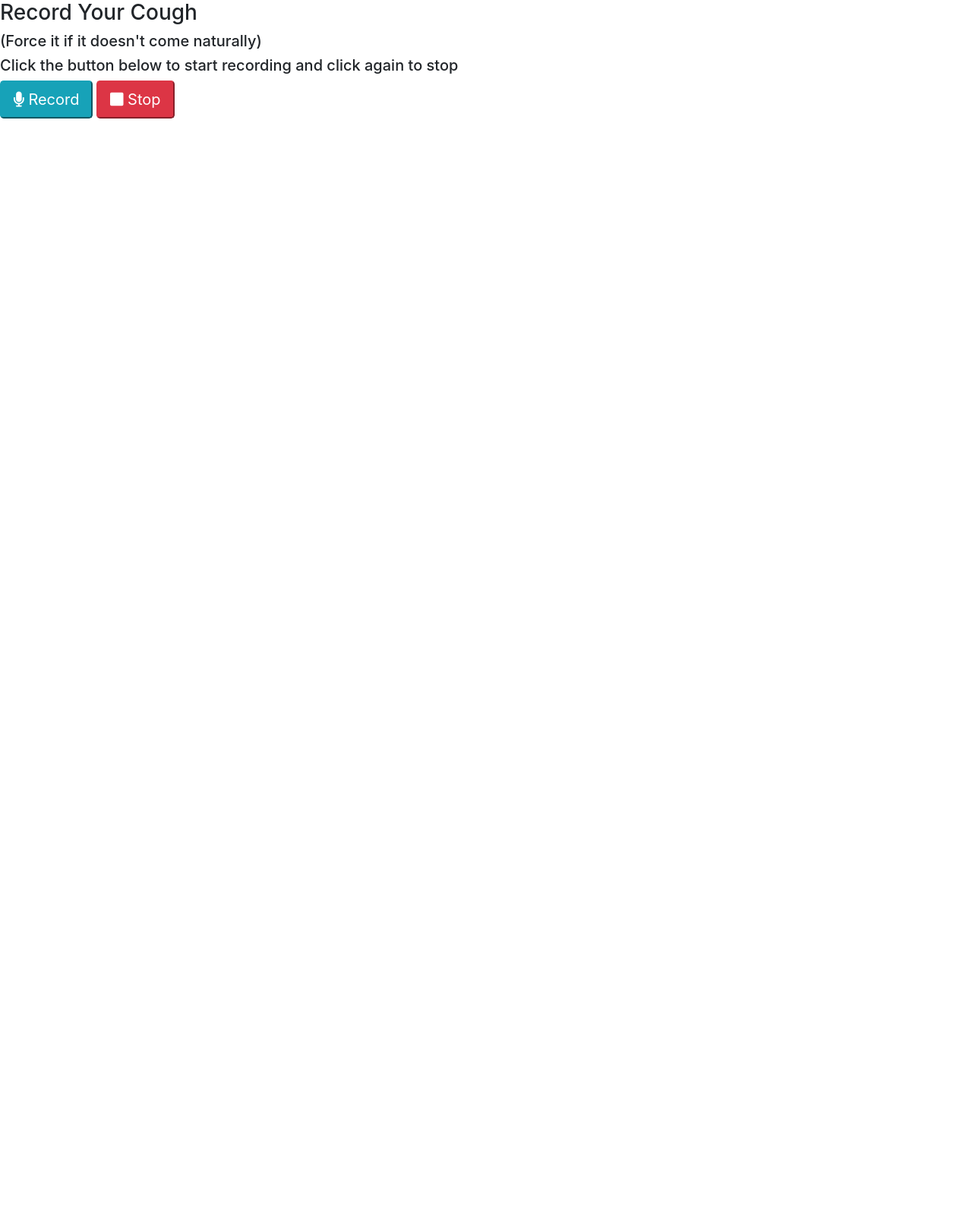
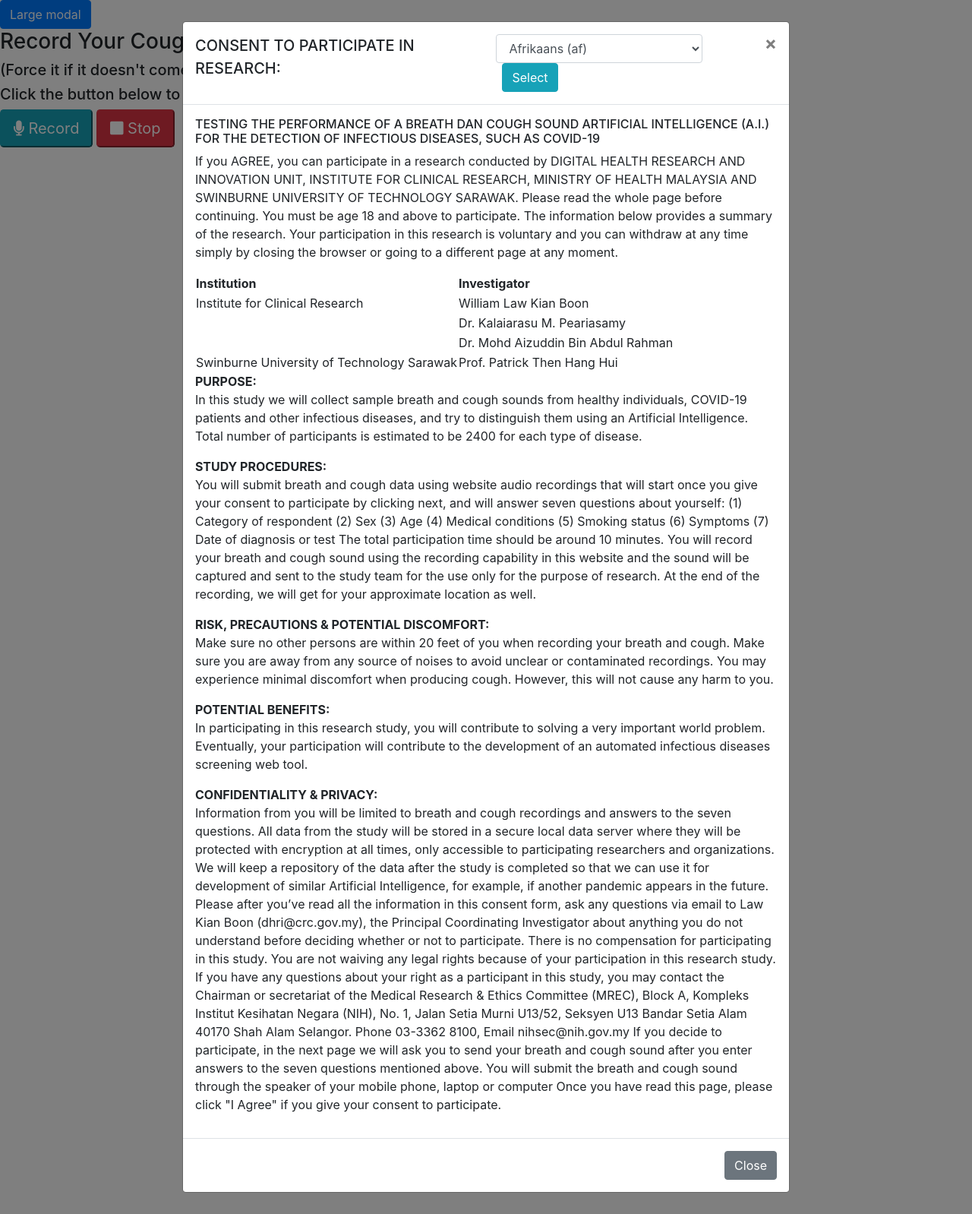
Before and after one commit to Infront-Development/nih-cough-sound, a Django app: template subjects/templates/consent-pop-up.html in a window 1280 px wide. Shown: the whole page at 76% size. Run offline with Django 3.2, Linux system fonts and the light colour scheme; the template is opened without the code that fills it: most values are stand-ins (such as "Sample title", 1, 10 or a date in 2020); some libraries are stand-ins or nearby versions.

Commit message:
Revamp the read me modal

```diff
--- a/subjects/templates/consent-pop-up.html
+++ b/subjects/templates/consent-pop-up.html
@@ -2,7 +2,6 @@
 {% load i18n %}<!DOCTYPE html>
 <html lang="en">
     <head>
-
         <meta charset="utf-8">
         <title>Participation Consent</title>
         <!-- Responsive Design -->
@@ -24,14 +23,23 @@
         </script>
         <script src="https://cdnjs.cloudflare.com/ajax/libs/bootstrap-select/1.13.18/js/bootstrap-select.min.js"
         integrity="sha512-yDlE7vpGDP7o2eftkCiPZ+yuUyEcaBwoJoIhdXv71KZWugFqEphIS3PU60lEkFaz8RxaVsMpSvQxMBaKVwA5xg==" crossorigin="anonymous" referrerpolicy="no-referrer"></script>
+        <script>
+            $(document).ready(function(){
+                $("#Modal").modal('show');
+            });
+        </script>
     </head>
+
     <body>
-        <div class="modal hide fade" id="ConsentModal" style="z-index: -100;" data-backdrop="static" data-keyboard="false">
-            <div class="modal-dialog modal-lg" role="document">
-                <div class="modal-content" id="ConsentModalContent" style="overflow-y: scroll;">
-                    <div class="modal-body">
-                        <div class="input-group" style="text-align: right;">
-                            <form class="form-inline" action="{% url 'set_language' %}" method="POST">
+        <!-- Read Me modal -->
+        <button type="button" class="btn btn-primary" data-toggle="modal" data-target=".bd-example-modal-lg">Large modal</button>
+
+        <div class="modal fade bd-example-modal-lg" id="Modal" tabindex="-1" role="dialog" aria-labelledby="myLargeModalLabel" aria-hidden="true">
+            <div class="modal-dialog modal-lg">
+                <div class="modal-content">
+                    <div class="modal-header">
+                        <h5 class="modal-title">CONSENT TO PARTICIPATE IN RESEARCH:</h5>
+                        <form class="form-inline ml-2" action="{% url 'set_language' %}" method="POST">
                                 {% csrf_token %}
                                 <input type="hidden" name="next" value="{{ redirect_to }}" >
                                 <select class="form-control" name="language" id="">
@@ -44,16 +52,17 @@
                                     </option>
                                     {% endfor %}
                                 </select>
-                                <input class="btn btn-secondary ml-2" type="submit" value="Go">
+                                <input class="btn btn-info ml-2" type="submit" value="Select">
                             </form>
-                        </div>
-                        <h4>
-                            {% trans "CONSENT TO PARTICIPATE IN RESEARCH:" %}
-                        </h4>
-                        <h5>
+                        <button type="button" class="close" data-dismiss="modal" aria-label="Close">
+                        <span aria-hidden="true">&times;</span>
+                        </button>
+                    </div>
+                    <div class="modal-body">
+                        <h6>
                             {% blocktrans %} TESTING THE PERFORMANCE OF A BREATH DAN COUGH SOUND ARTIFICIAL INTELLIGENCE (A.I.) FOR THE DETECTION OF
                             INFECTIOUS DISEASES, SUCH AS COVID-19 {% endblocktrans %}
-                        </h5>
+                        </h6>
                         <p>
                             {% blocktrans %} If you AGREE, you can participate in a research conducted by DIGITAL HEALTH RESEARCH AND INNOVATION UNIT, INSTITUTE
                             FOR CLINICAL RESEARCH, MINISTRY OF HEALTH MALAYSIA AND SWINBURNE UNIVERSITY OF TECHNOLOGY SARAWAK.
@@ -144,43 +153,24 @@
                             Once you have read this page, please click "I Agree" if you give your consent to participate. {% endblocktrans %}
                         </p>
                     </div>
-                    <div class="modal-footer text-center">
-                        <button type="button" class="btn btn-secondary" data-dismiss="modal">{% trans "I Agree" %}</button>
+                    <div class="modal-footer">
+                        <button type="button" class="btn btn-secondary" data-dismiss="modal">Close</button>
                     </div>
                 </div>
             </div>
         </div>
-        <!-- <div class="modal hide fade" id="LanguageModal" style="z-index: 100;">
-    <div class="modal-dialog modal-lg" role="document">
-        <div class="modal-content" id="LanguageModalContent" style="overflow-y: scroll;">
-            <div class="modal-body">
-                <h4>
-                    CHOOSE YOUR LANGUAGE
-                </h4>
-                <h4>
-                    SILA PILIH BAHASA
-                </h4>
-                <h4>
-                    请选择语言
-                </h4>
-            </div>
-            <div class="modal-footer text-center">
-                <button type="button" class="btn btn-secondary" data-dismiss="modal">I Agree</button>
-            </div>
-        </div>
-    </div> -->
-    </div> <!--text-align: center; margin-top: 100%;-->
+
 
         <div class="record-menu">
-
             <h3>Record Your Cough</h3>
             <h5>(Force it if it doesn't come naturally)</h5>
             <h5>Click the button below to start recording and click again to stop</h5>
 
-        <div class="wrapper">
-            <button class="btn-lg btn-info" data-mdb-ripple-color="dark" id="recordButton"><i class="fas fa-microphone"></i> Record</button>
-            <button class="btn-lg btn-danger" data-mdb-ripple-color="dark" id="stopButton"><i class="fas fa-stop"></i> Stop</button>
-        </div></div>
+            <div class="wrapper">
+                <button class="btn-lg btn-info" data-mdb-ripple-color="dark" id="recordButton"><i class="fas fa-microphone"></i> Record</button>
+                <button class="btn-lg btn-danger" data-mdb-ripple-color="dark" id="stopButton"><i class="fas fa-stop"></i> Stop</button>
+            </div>
+        </div>
         <ol id="recordingsList"></ol>
     </body>
 
```
